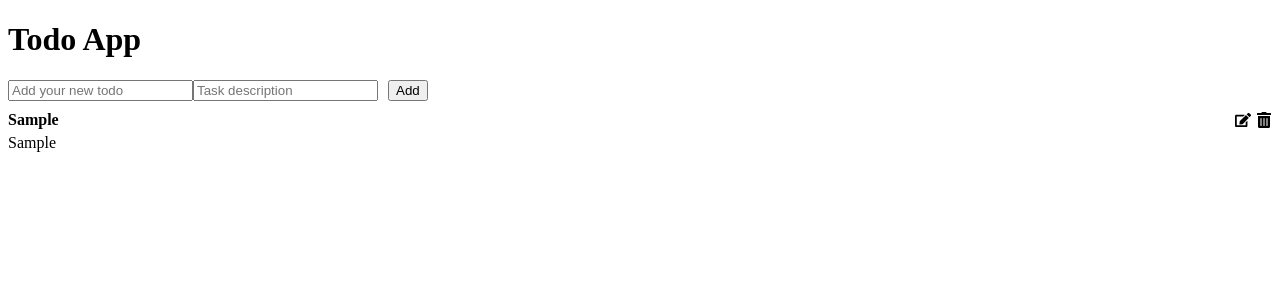
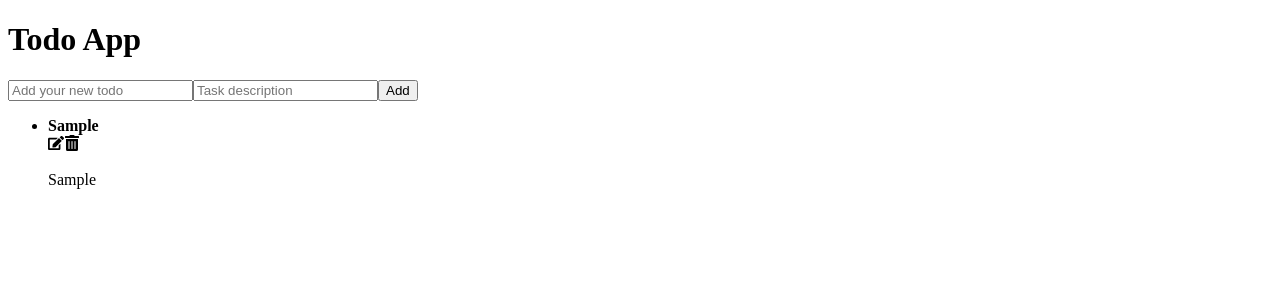
Before and after one commit to kiriasru/my-react-task-list, a React (Vite) app: page / in a window 1280 px wide. Both pictures are taken after typing "Sample", "Sample" into the empty fields and a click on the button "Add". Shown: the top 300 px of the page. Built offline with nearby package versions, Linux system fonts and the light colour scheme.

Commit message:
Se le han hecho cambios al codigo

```diff
--- a/src/components/TaskForm.jsx
+++ b/src/components/TaskForm.jsx
@@ -6,13 +6,11 @@ const TaskForm = () => {
   const [task, setTask] = useState({ text: '', description: '', completed: false, isEditing: false });
   const [taskList, setTaskList] = useState([]);
 
-  // Cargar tareas desde localStorage al inicio
   useEffect(() => {
     const storedTasks = JSON.parse(localStorage.getItem('taskList')) || [];
     setTaskList(storedTasks);
   }, []);
 
-  // Guardar tareas en localStorage cada vez que la lista cambie
   useEffect(() => {
     localStorage.setItem('taskList', JSON.stringify(taskList));
   }, [taskList]);
@@ -20,7 +18,6 @@ const TaskForm = () => {
   const addTask = () => {
     if (task.text) {
       if (task.isEditing) {
-        // Modificar tarea existente
         const updatedTaskList = taskList.map((t) => (t.id === task.id ? { ...task } : t));
         setTaskList(updatedTaskList);
         setTask({ text: '', description: '', completed: false, isEditing: false });
@@ -33,13 +30,11 @@ const TaskForm = () => {
   };
 
   const startEditing = (index) => {
-    // Iniciar la edición de una tarea
     const taskToEdit = taskList[index];
     setTask({ ...taskToEdit, isEditing: true });
   };
 
   const cancelEditing = () => {
-    // Cancelar la edición
     setTask({ text: '', description: '', completed: false, isEditing: false });
   };
 
@@ -50,7 +45,6 @@ const TaskForm = () => {
   };
 
   const toggleTaskCompleted = (index) => {
-    // Alternar estado completado
     const updatedTaskList = [...taskList];
     updatedTaskList[index].completed = !updatedTaskList[index].completed;
     setTaskList(updatedTaskList);
@@ -58,7 +52,7 @@ const TaskForm = () => {
 
   return (
     <div>
-      <section style={{ display: 'flex', alignItems: 'center', marginBottom: '10px' }}>
+      <section>
         <input
           type="text"
           placeholder="Add your new todo"
@@ -71,24 +65,19 @@ const TaskForm = () => {
           value={task.description}
           onChange={(e) => setTask({ ...task, description: e.target.value })}
         />
-        <button onClick={addTask} style={{ marginLeft: '10px' }}>
+        <button onClick={addTask}>
           {task.isEditing ? 'Update' : 'Add'}
         </button>
         {task.isEditing && (
-          <button onClick={cancelEditing} style={{ marginLeft: '10px' }}>
+          <button onClick={cancelEditing}>
             Cancel
           </button>
         )}
       </section>
 
-      <ul style={{ padding: '0', marginTop: '10px' }}>
+      <ul>
         {taskList.map((t, index) => (
           <li
-            style={{
-              listStyleType: 'none',
-              marginBottom: '10px',
-              textAlign: 'left',
-            }}
             key={index}
           >
             <TaskItem
--- a/src/components/TaskItem.jsx
+++ b/src/components/TaskItem.jsx
@@ -18,7 +18,7 @@ const TaskItem = ({ task, onModify, onDelete, onToggleCompleted, onStartEditing
   return (
     <div>
       {isEditing ? (
-        <div style={{ marginBottom: '10px' }}>
+        <div>
           <input
             type="text"
             value={newTask}
@@ -29,29 +29,28 @@ const TaskItem = ({ task, onModify, onDelete, onToggleCompleted, onStartEditing
             value={newDescription}
             onChange={(e) => setNewDescription(e.target.value)}
           />
-          <div style={{ display: 'flex', justifyContent: 'flex-end' }}>
-            <FaEdit onClick={handleUpdate} style={{ cursor: 'pointer', marginRight: '5px' }} />
+          <div>
+            <FaEdit onClick={handleUpdate} style={{ cursor: 'pointer' }} />
           </div>
         </div>
       ) : (
         <div>
-          <div style={{ display: 'flex', alignItems: 'center', marginTop: '5px' }}>
+          <div>
             <strong
               style={{
                 textDecoration: task.completed ? 'line-through' : 'none',
                 cursor: 'pointer',
-                marginRight: '8px', // Ajuste aquí para separar el texto de los iconos
               }}
               onClick={onToggleCompleted}
             >
               {task.text}
             </strong>
-            <div style={{ display: 'flex', justifyContent: 'flex-end', flex: '1' }}>
-              <FaEdit onClick={() => onStartEditing()} style={{ cursor: 'pointer', marginRight: '5px' }} />
+            <div>
+              <FaEdit onClick={() => onStartEditing()} style={{ cursor: 'pointer' }} />
               <FaTrashAlt onClick={handleDelete} style={{ cursor: 'pointer' }} />
             </div>
           </div>
-          <p style={{ marginTop: '5px' }}>{task.description}</p>
+          <p>{task.description}</p>
         </div>
       )}
     </div>
```
